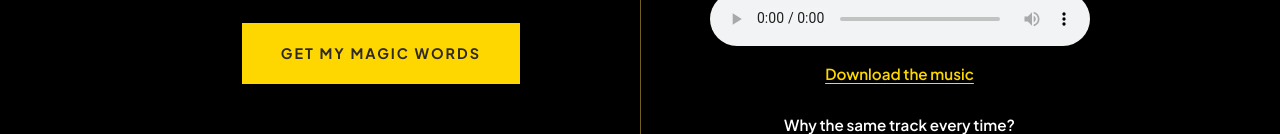
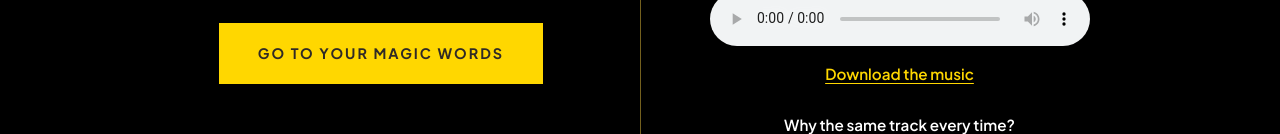
Before and after one commit to theidentitymagician/magic-words, a plain HTML site: page delivery/index.html in a window 1280 px wide. Shown: the part 1114-1248 px from the top of the page. Drawn offline with nearby package versions, Linux system fonts and the light colour scheme; a web font is replaced by a local one.

Commit message:
Delivery: button 'Go to your Magic Words'
Co-Authored-By: Claude Opus 5.5 <noreply@anthropic.com>
Claude-Session: https://claude.ai/code/session_01SBBnRPo5DoLprz3MH8ccMJ

```diff
--- a/delivery/index.html
+++ b/delivery/index.html
@@ -101,7 +101,7 @@ h2, p, a, .eyebrow, span { text-wrap:balance; }
         <span class="n">The affirmations</span>
         <h3>15 real&#8209;entrepreneurial&#8209;life<br>moments</h3>
         <p>Open the doc, find the moment<br>and say your affirmations,<br><em>feeling into</em> every sentence.</p>
-        <a class="cta" href="https://docs.google.com/document/d/1G2ZZAWdtossZC055XMy3KLbxuSmpZag4DdoxrjVLpQ4/copy" target="_blank" rel="noopener">Get my Magic Words</a>
+        <a class="cta" href="https://docs.google.com/document/d/1G2ZZAWdtossZC055XMy3KLbxuSmpZag4DdoxrjVLpQ4/copy" target="_blank" rel="noopener">Go to your Magic Words</a>
       </div>
       <div>
         <span class="n">The music</span>
```
